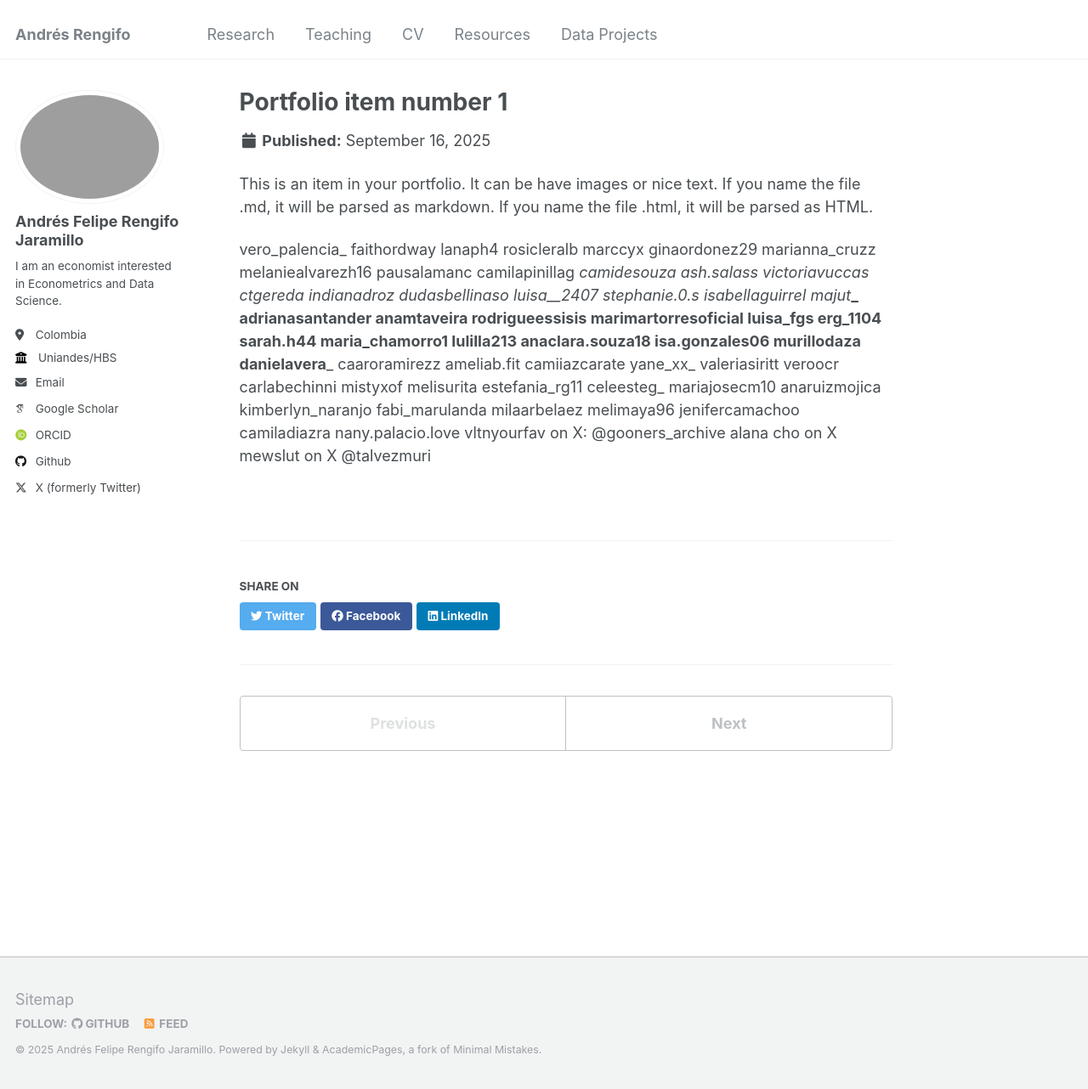
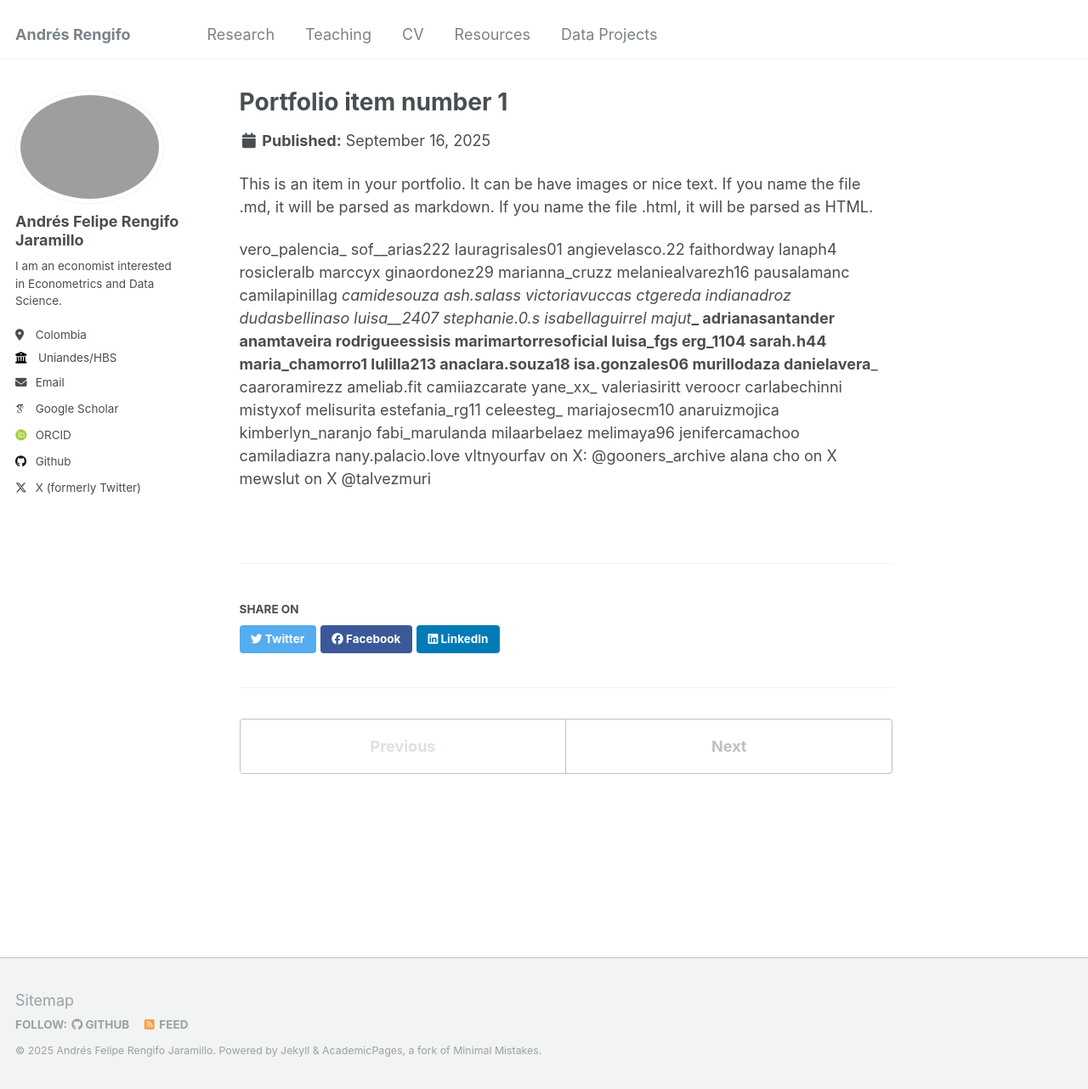
Before and after one commit to RengifoAndres/RengifoAndres.github.io, a Jekyll site: the page built from _portfolio/portfolio-1.md, in a window 1280 px wide and 1282 px high. Shown: the whole window at 85% size. Built offline with Jekyll 4.4.1, drawn with Linux system fonts in a browser that asks for light colours; some web fonts are replaced.

Commit message:
Actualizar portfolio-1.md

```diff
--- a/_portfolio/portfolio-1.md
+++ b/_portfolio/portfolio-1.md
@@ -7,6 +7,9 @@ collection: portfolio
 This is an item in your portfolio. It can be have images or nice text. If you name the file .md, it will be parsed as markdown. If you name the file .html, it will be parsed as HTML.
 
 vero_palencia_
+sof__arias222
+lauragrisales01
+angievelasco.22
 faithordway
 lanaph4
 rosicleralb
```
